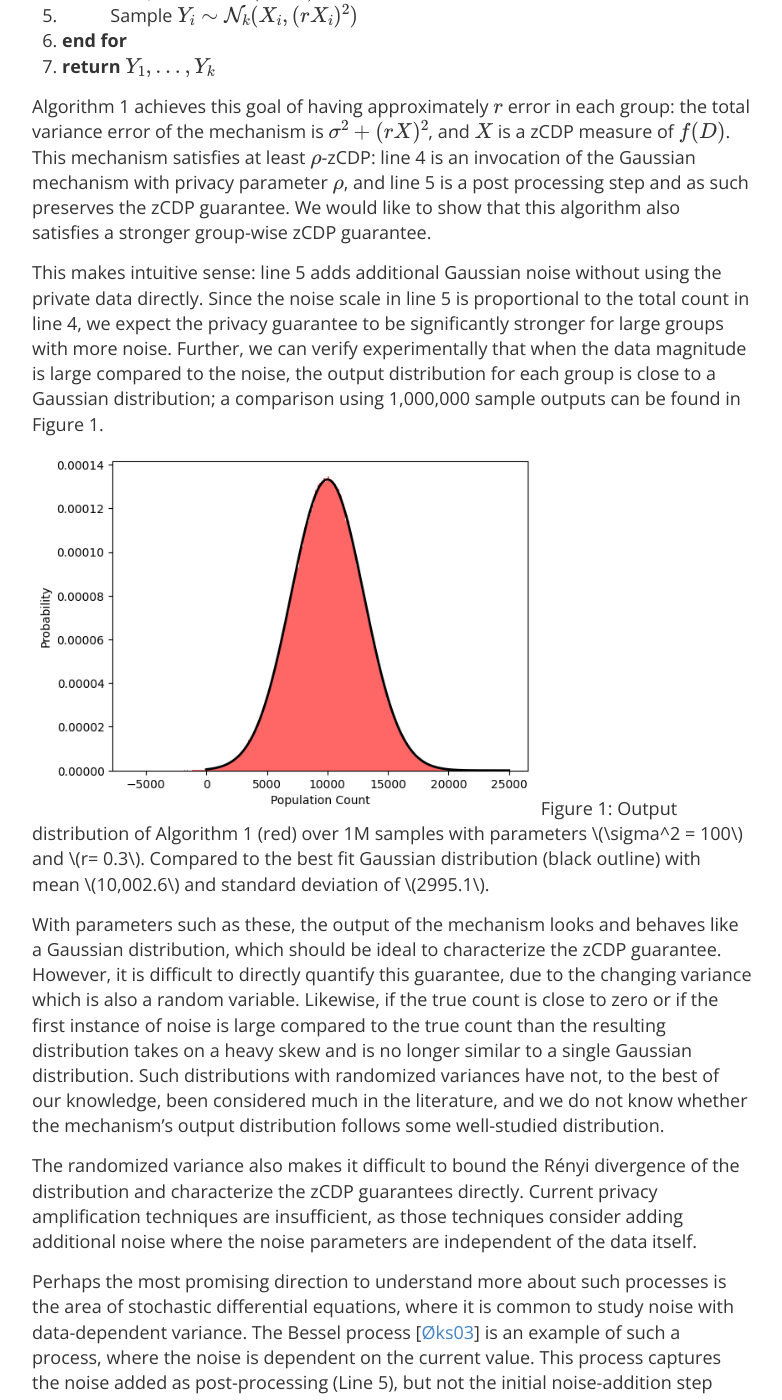
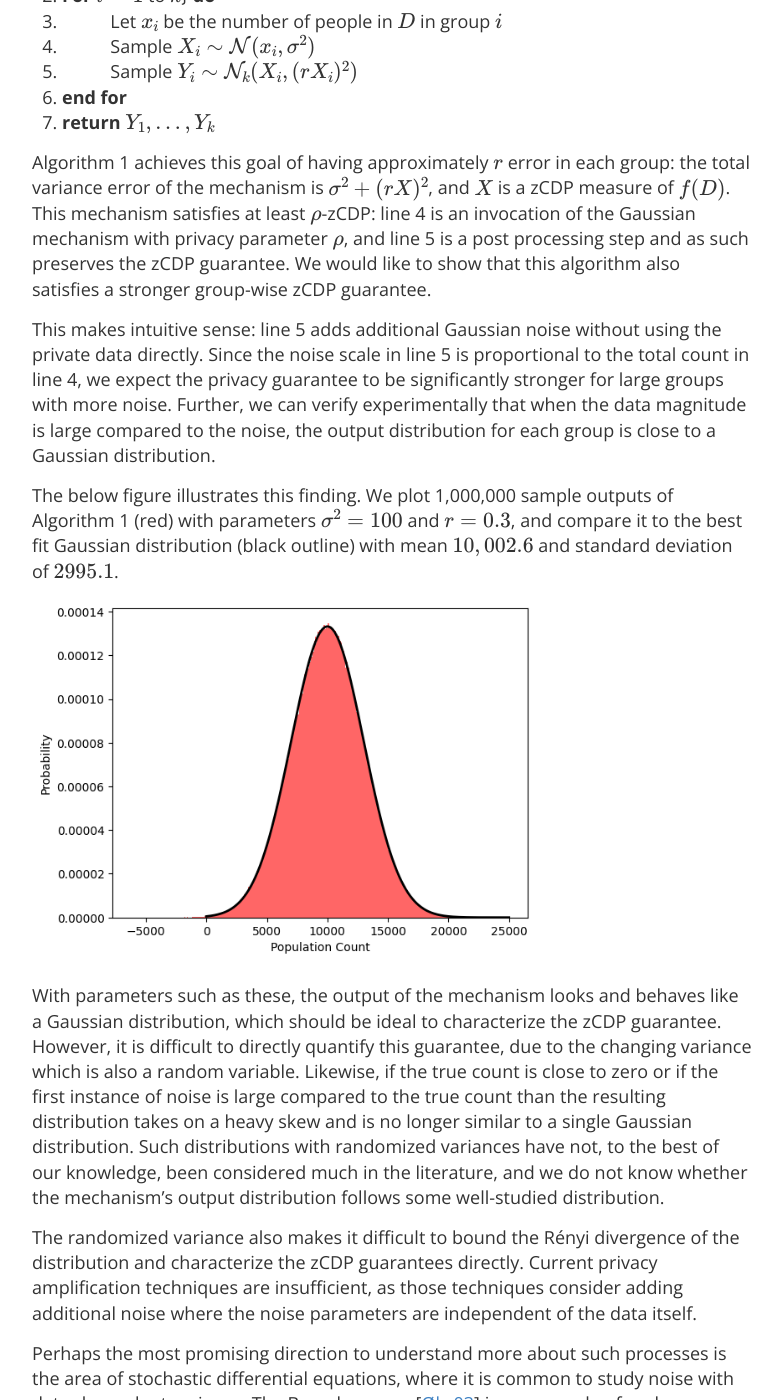
Before and after one commit to differentialprivacy/differentialprivacy, a Jekyll site: the page built from _posts/2023-06-26-open-problem-better-privacy-guarantees-for-larger-groups.md, in a window 1280 px wide and 1400 px high, scrolled down 2029 px. Shown: the whole window, without its empty margins (248-1030 px from the left). Built offline with Jekyll 4.4.1, drawn with Linux system fonts in a browser that asks for light colours; comment, search, counter and statistics services are not loaded; some of the changed text lies outside the part shown.

Commit message:
escape underscores, remove caption

```diff
--- a/_posts/2023-06-26-open-problem-better-privacy-guarantees-for-larger-groups.md
+++ b/_posts/2023-06-26-open-problem-better-privacy-guarantees-for-larger-groups.md
@@ -24,13 +24,13 @@ To formalize this goal, we first define a notion of per-group privacy we call gr
 
 **Definition.** *Group-wise zero-concentrated differential privacy.*
 Assume possible datasets consist of records from domain \\(U\\), and \\(U\\) can be partitioned into \\(k\\) fixed, disjoint groups \\(U_1\\), ..., \\(U_k\\). Let \\(v : \mathcal{D} \rightarrow \mathbb{R}^k\\) be a function associating a dataset to a vector of privacy budgets (one per group). We say a mechanism \\(\mathcal{M}\\) satisfies \\(v\\)-group-wise zero-concentrated differential privacy (zCDP) if for any two datasets \\(D\\), \\(D'\\) differing in the addition or removal of a record in \\(U_i\\), and for all \\(\alpha>1\\), we have:
-\\\[
-D_\alpha\left(\mathcal{M}(D||\mathcal{M}(D')\right) & \le \alpha \cdot {v(D)}_i
-\\\]
-\\\[
-D_\alpha\left(\mathcal{M}(D')||\mathcal{M}(D)\right) & \le \alpha \cdot {v(D)}_i
-\\\]
-where \\(D_\alpha\\) is the Rényi divergence of order \\(\alpha\\).
+\\[
+D\_\alpha\left(\mathcal{M}(D||\mathcal{M}(D')\right) & \le \alpha \cdot {v(D)}\_i
+\\]
+\\[
+D\_\alpha\left(\mathcal{M}(D')||\mathcal{M}(D)\right) & \le \alpha \cdot {v(D)}\_i
+\\]
+where \\(D\_\alpha\\) is the Rényi divergence of order \\(\alpha\\).
 
 This definition is similar to *tailored DP*, defined in [[LP15](https://eprint.iacr.org/2014/982.pdf)]: each individual gets a different privacy guarantee, depending on which group they belong to;
 this guarantee also depends on how many people are in this group.
@@ -76,13 +76,13 @@ We would like to show that this algorithm also satisfies a stronger group-wise z
 
 This makes intuitive sense: line 5 adds additional Gaussian noise without using the private data directly.
 Since the noise scale in line 5 is proportional to the total count in line 4, we expect the privacy guarantee to be significantly stronger for large groups with more noise.
-Further, we can verify experimentally that when the data magnitude is large compared to the noise, the output distribution for each group is close to a Gaussian distribution; a comparison using 1,000,000 sample outputs can be found in Figure 1.
+Further, we can verify experimentally that when the data magnitude is large compared to the noise, the output distribution for each group is close to a Gaussian distribution.
+
+The below figure illustrates this finding.
+We plot 1,000,000 sample outputs of Algorithm 1 (red) with parameters \\(\sigma^2 = 100\\) and \\(r= 0.3\\), and compare it to the best fit Gaussian distribution (black outline) with mean \\(10,002.6\\) and standard deviation of \\(2995.1\\).
 
 <p float="center">
   <img src="../images/two-stage-noise-gaussian.png" width="70%" />
-  <caption>
-    Figure 1: Output distribution of Algorithm 1 (red) over 1M samples with parameters \\(\sigma^2 = 100\\) and \\(r= 0.3\\). Compared to the best fit Gaussian distribution (black outline) with mean \\(10,002.6\\) and standard deviation of \\(2995.1\\).
-  </caption>
 </p>
 
 With parameters such as these, the output of the mechanism looks and behaves like a Gaussian distribution, which should be ideal to characterize the zCDP guarantee.
```
